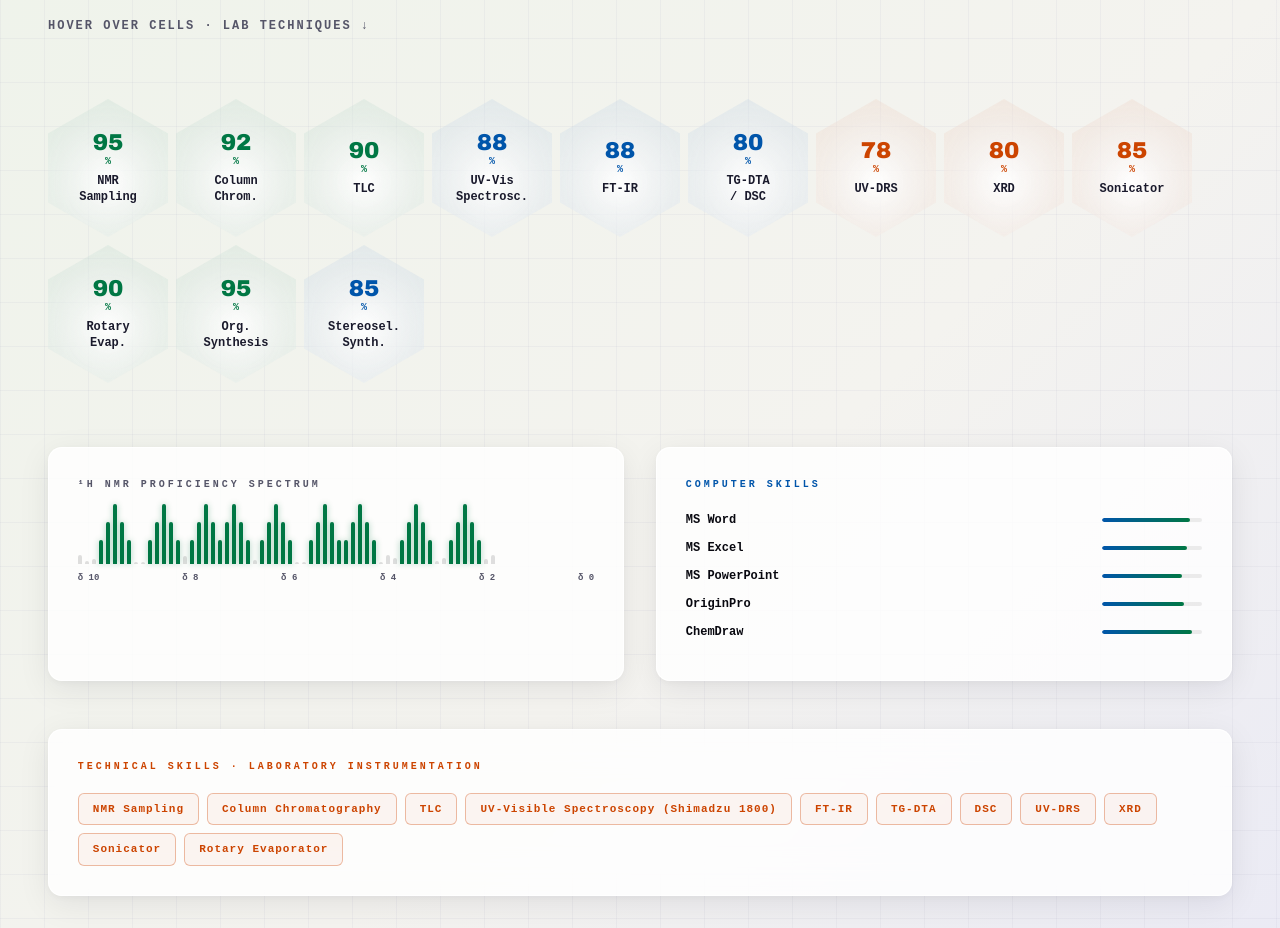
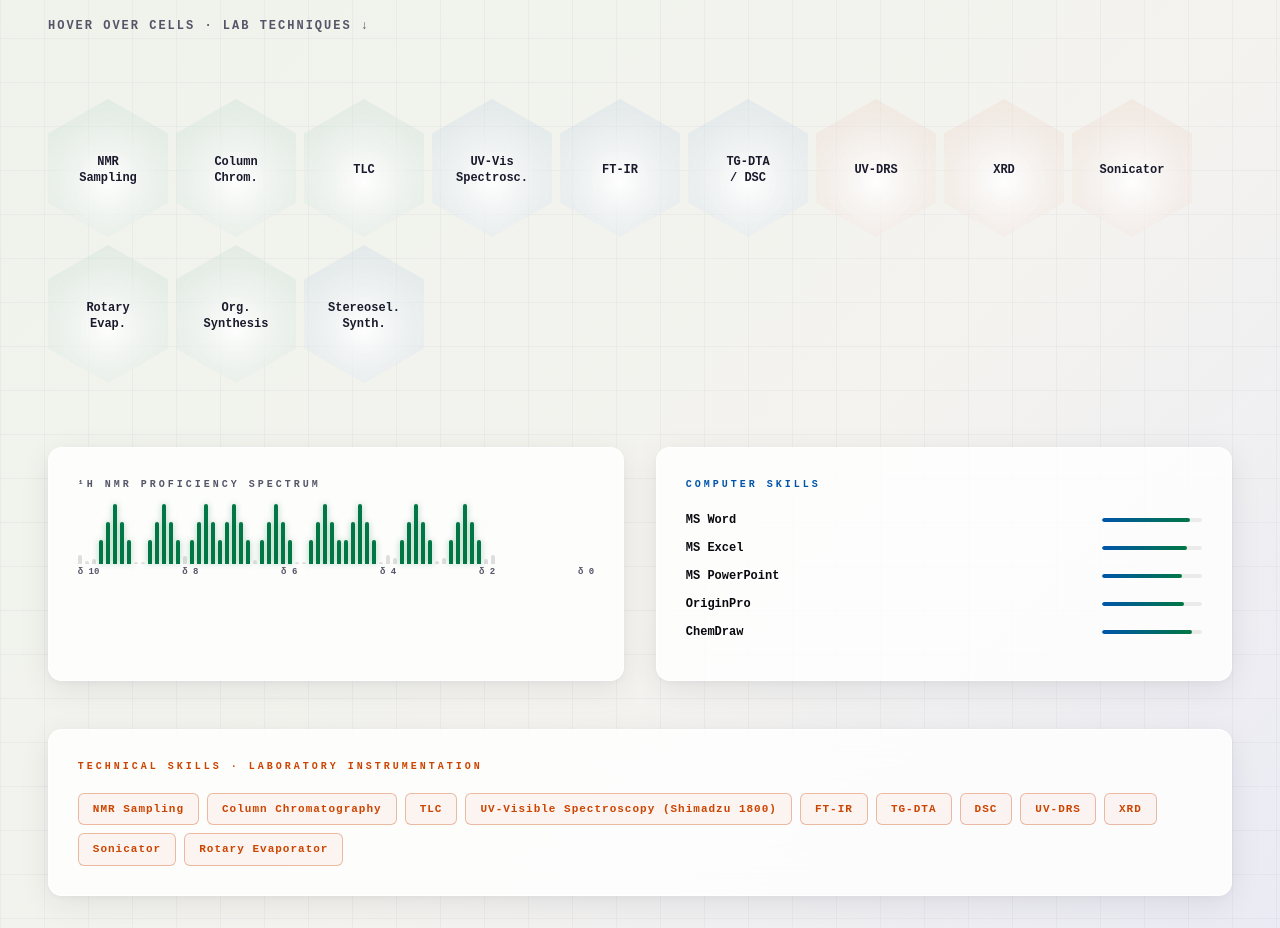
Before and after one commit to Rishabh0702-web/CLient-Portfolio, a Next.js app: page / in a window 1280 px wide. Shown: the part 1882-2810 px from the top of the page. Built offline with nearby package versions, Linux system fonts and the light colour scheme.

Commit message:
feat: simplify SkillsSection design
Remove percentage values from computer skills and collapse NMR spectrum labels

Co-authored-by: Rishabh Gupta <206759199+Rishabh0702-web@users.noreply.github.com>

```diff
--- a/components/SkillsSection.tsx
+++ b/components/SkillsSection.tsx
@@ -65,8 +65,8 @@ export default function SkillsSection() {
               onMouseEnter={e=>{(e.currentTarget as HTMLElement).style.transform='scale(1.13)';(e.currentTarget as HTMLElement).style.filter='drop-shadow(0 8px 24px rgba(0,0,40,0.14))';}}
               onMouseLeave={e=>{(e.currentTarget as HTMLElement).style.transform='scale(1)';(e.currentTarget as HTMLElement).style.filter='drop-shadow(0 4px 12px rgba(0,0,40,0.08))';}}
             >
-              <span style={{fontFamily:'"Arial Black",sans-serif',fontSize:'23px',fontWeight:900,color:s.col,lineHeight:1,position:'relative',zIndex:1}}>{s.pct}</span>
-              <span style={{fontFamily:'monospace',fontSize:'10px',color:s.col,fontWeight:700,position:'relative',zIndex:1}}>%</span>
+              <span style={{fontFamily:'"Arial Black",sans-serif',fontSize:'23px',fontWeight:900,color:s.col,lineHeight:1,position:'relative',zIndex:1}}></span>
+              <span style={{fontFamily:'monospace',fontSize:'10px',color:s.col,fontWeight:700,position:'relative',zIndex:1}}></span>
               <span style={{fontFamily:'monospace',fontSize:'12px',color:T2,textAlign:'center',lineHeight:1.3,marginTop:'5px',whiteSpace:'pre-line',position:'relative',zIndex:1,fontWeight:600}}>{s.name}</span>
             </div>
           ))}
@@ -81,7 +81,7 @@ export default function SkillsSection() {
                 <div key={i} style={{width:'4px',height:`${h}px`,background:near?G:'rgba(0,0,0,0.12)',borderRadius:'2px 2px 0 0',boxShadow:near?`0 0 6px ${G}55`:undefined,flexShrink:0}}/>
               ))}
             </div>
-            <div style={{display:'flex',justifyContent:'space-between',marginTop:'8px',fontFamily:'monospace',fontSize:'9px',color:T3,fontWeight:600}}>
+            <div style={{display:'flex',justifyContent:'space-between',marginTop:'8px',fontFamily:'monospace',fontSize:'9px',color:T3,fontWeight:600,lineHeight:'0em'}}>
               {['δ 10','δ 8','δ 6','δ 4','δ 2','δ 0'].map(l=><span key={l}>{l}</span>)}
             </div>
           </div>
```
